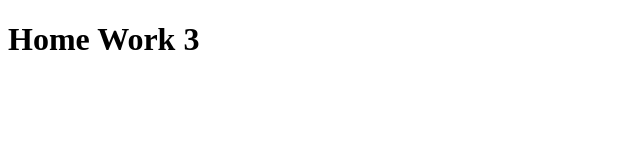
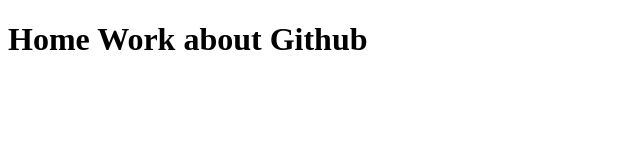
Before and after one commit to spetsnyc/homeworks, a plain HTML site: page lesson-3/index.html in a window 1280 px wide. Shown: the whole page, without its empty margins (0-640 px from the left). Drawn offline with Linux system fonts and the light colour scheme.

Commit message:
Update index.html

```diff
--- a/lesson-3/index.html
+++ b/lesson-3/index.html
@@ -4,11 +4,11 @@
     <meta charset="UTF-8">
     <meta name="viewport" content="width=device-width, initial-scale=1.0">
     <meta http-equiv="X-UA-Compatible" content="ie=edge">
-    <title>Home Work 3</title>
+    <title>Home Work about Github</title>
 </head>
 <body>
 
-    <h1>Home Work 3</h1>
+    <h1>Home Work about Github</h1>
 
 </body>
 </html>
```
